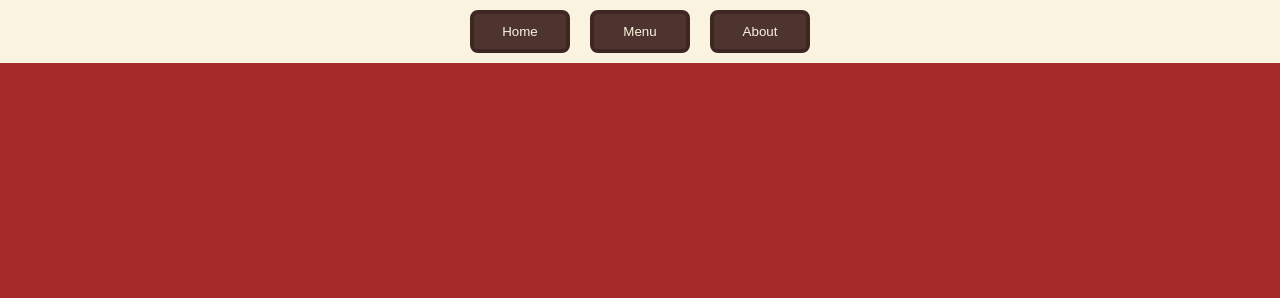
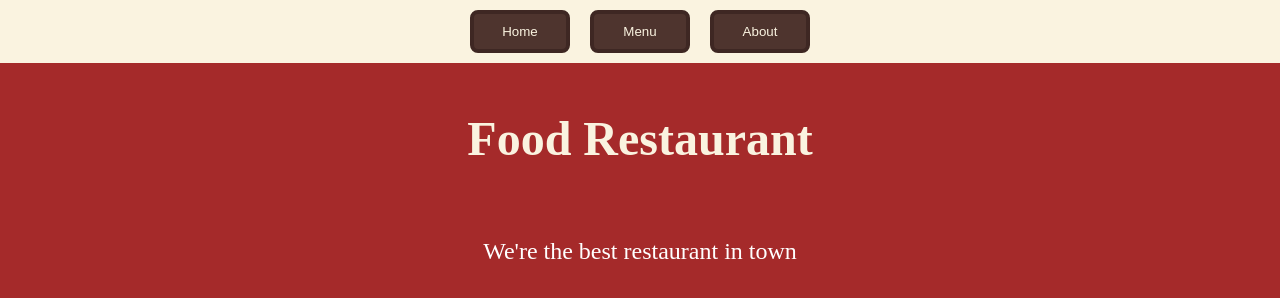
Before and after one commit to shah-krish/odin-restaurant-page, a website built with webpack: page src/template.html in a window 1280 px wide. Built offline with nearby package versions, Linux system fonts and the light colour scheme.

Commit message:
Finish home.js

```diff
--- a/src/home.js
+++ b/src/home.js
@@ -1,3 +1,22 @@
-export function homeModule(){
+import './styles.css';
+export default function homeModule(){
+    const content = document.getElementById("content");
+
+    const heading = document.createElement("div");
+    heading.className = "heading";
+    const headingText = document.createElement("p");
+    headingText.className = "headingText";
+    headingText.textContent = "Food Restaurant";
+
+    heading.appendChild(headingText);
+    content.appendChild(heading);
+
+    const subHeading = document.createElement("div");
+    subHeading.className = "subHeading";
+    const subHeadingText = document.createElement("p");
+    subHeadingText.className = "subHeadingText";
+    subHeadingText.textContent = "We're the best restaurant in town";
+    subHeading.appendChild(subHeadingText);
+    content.appendChild(subHeading);
 
 }
--- a/src/index.js
+++ b/src/index.js
@@ -1 +1,4 @@
 import "./styles.css";
+import homeModule from './home';
+
+homeModule();
--- a/src/styles.css
+++ b/src/styles.css
@@ -19,3 +19,17 @@ nav button{
     color: #FAF3E0;
     width: 100px;
 }
+.heading{
+    display: grid;
+    color: #FAF3E0;
+    font-size: 3rem;
+    font-weight: 900;
+    justify-content: center;
+    margin-bottom: 0px;
+}
+.subHeading{
+    display:grid;
+    color: white;
+    justify-content: center;
+    font-size: 1.5rem;
+}
```
